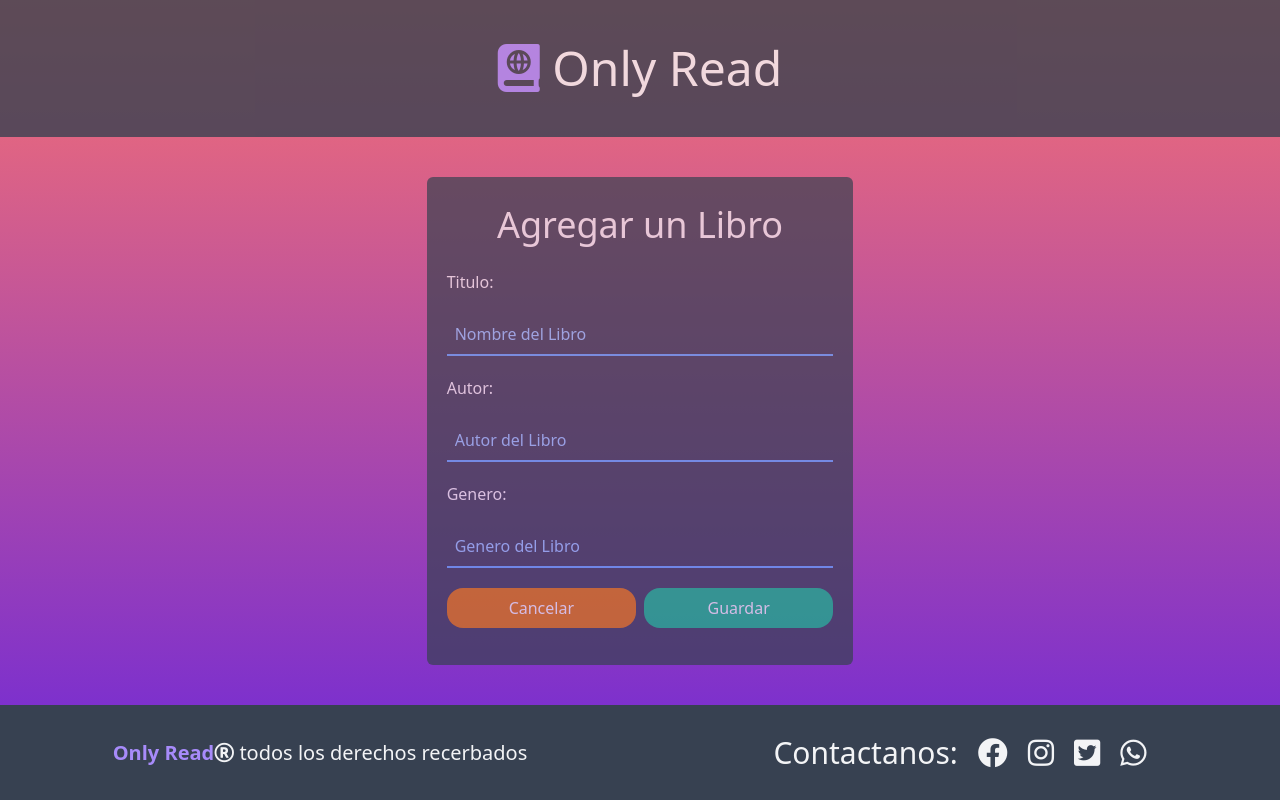
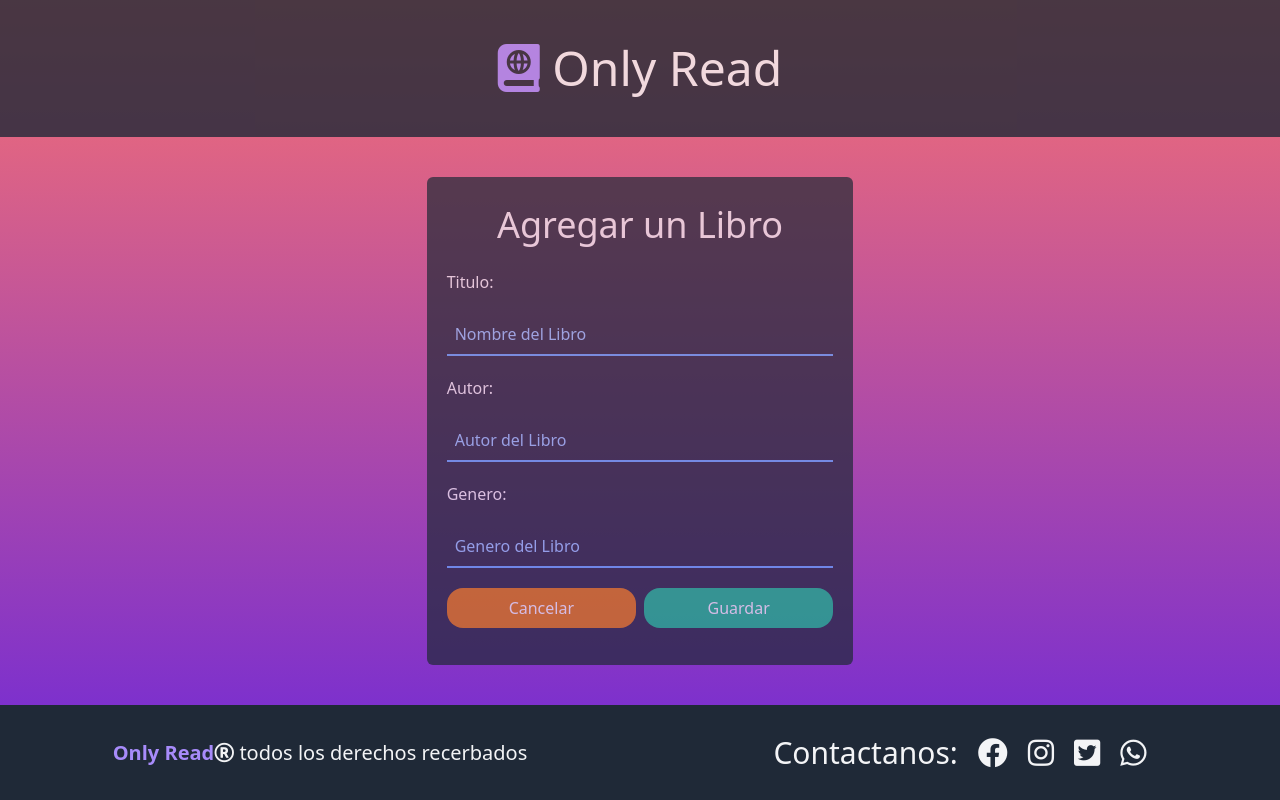
Before and after one commit to VAB-8350/practica-con-flask, a Flask app: page /libros/nuevo/ in a window 1280 px wide. Run offline with Flask 2, Linux system fonts and the light colour scheme.

Commit message:
color fixed

```diff
--- a/templates/eliminarLibro.html
+++ b/templates/eliminarLibro.html
@@ -1,7 +1,7 @@
 {% extends 'main.html' %}
 {% block content%}
 <div class="flex my-auto w-full">
-    <div class="bg-gray-700 opacity-70 w-2/3 mx-auto p-5 rounded-md">
+    <div class="bg-gray-800 opacity-70 w-2/3 mx-auto p-5 rounded-md">
         <h2 class="text-gray-100 text-3xl text-center mb-5"><i class="fas fa-exclamation-triangle text-yellow-500"></i> Estás seguro que querés <br>eliminar el libro {{libro.titulo}}? </h2>
         <form action="#" method='post' class="flex gap-5 text-center text-gray-100 text-xl">
             <a href="{{ url_for('mostrarLibros') }}" class="w-1/3 bg-yellow-600 p-2 rounded-2xl mx-auto">Cancelar</a>
--- a/templates/main.html
+++ b/templates/main.html
@@ -14,14 +14,14 @@
     <title>libros</title>
 </head>
 <body class="from-red-400  to-purple-700 bg-gradient-to-b justify-between flex  h-screen flex-col ">
-    <nav class="flex w-full h-48 bg-gray-700 opacity-80">
+    <nav class="flex w-full h-48 bg-gray-800 opacity-80">
         <h1 class="my-auto mx-auto text-5xl text-gray-100"><i class="fas fa-atlas text-purple-400"></i> Only Read</h1>
     </nav>
     <div class="flex w-full h-full my-auto mx-auto">
         {% block content %}
         {% endblock %}
     </div>
-    <footer class="flex w-full h-1/6 bg-gray-700 text-gray-100">
+    <footer class="flex w-full h-1/6 bg-gray-800 text-gray-100">
         <div class="w-1/2 text-center my-auto text-xl">
             <h3> <a href=""><b class="text-purple-400">Only Read</b></a><i class="far fa-registered"></i>  todos los derechos recerbados</h3>
         </div>
--- a/templates/nuevoLibro.html
+++ b/templates/nuevoLibro.html
@@ -1,20 +1,20 @@
 {% extends 'main.html' %}
 {% block content%}
-<div class="flex w-1/3 mt-10 mb-10 mx-auto bg-gray-700 opacity-70 rounded-md p-5">
+<div class="flex w-1/3 mt-10 mb-10 mx-auto bg-gray-800 opacity-70 rounded-md p-5">
     <div class="flex flex-col mx-auto w-full">
         <h2 class="text-gray-100 text-4xl text-center mt-2 mb-2">Agregar un Libro</h2>
         <div class="flex flex-col flex-grow">
             <form action="#" method="post" class="flex flex-col text-gray-100 my-auto">
                 <div class="flex flex-col flex-grow gap-5">
                     <label for="nombre">Titulo:</label>
-                    <input type="text" maxlength="100" name="nombre" placeholder="Nombre del Libro" class="p-2  placeholder-blue-300 bg-gray-700 border-b-2 border-blue-400">
+                    <input type="text" maxlength="100" name="nombre" placeholder="Nombre del Libro" class="p-2  placeholder-blue-300 bg-gray-800 border-b-2 border-blue-400">
 
 
                     <label for="autor">Autor:</label>
-                    <input maxlength="100" name="autor" placeholder="Autor del Libro" class="p-2  placeholder-blue-300 bg-gray-700 border-b-2 border-blue-400">
+                    <input maxlength="100" name="autor" placeholder="Autor del Libro" class="p-2  placeholder-blue-300 bg-gray-800 border-b-2 border-blue-400">
 
                     <label for="genero">Genero:</label>
-                    <input maxlength="100" name="genero" placeholder="Genero del Libro" class="p-2  placeholder-blue-300 bg-gray-700 border-b-2 border-blue-400">
+                    <input maxlength="100" name="genero" placeholder="Genero del Libro" class="p-2  placeholder-blue-300 bg-gray-800 border-b-2 border-blue-400">
 
                 </div>
                 <div class="flex gap-2 text-center text-gray-100 h-full mt-5">
```
Also changed, not shown: templates/editarLibro.html (+4 -4 lines), libros.db.
